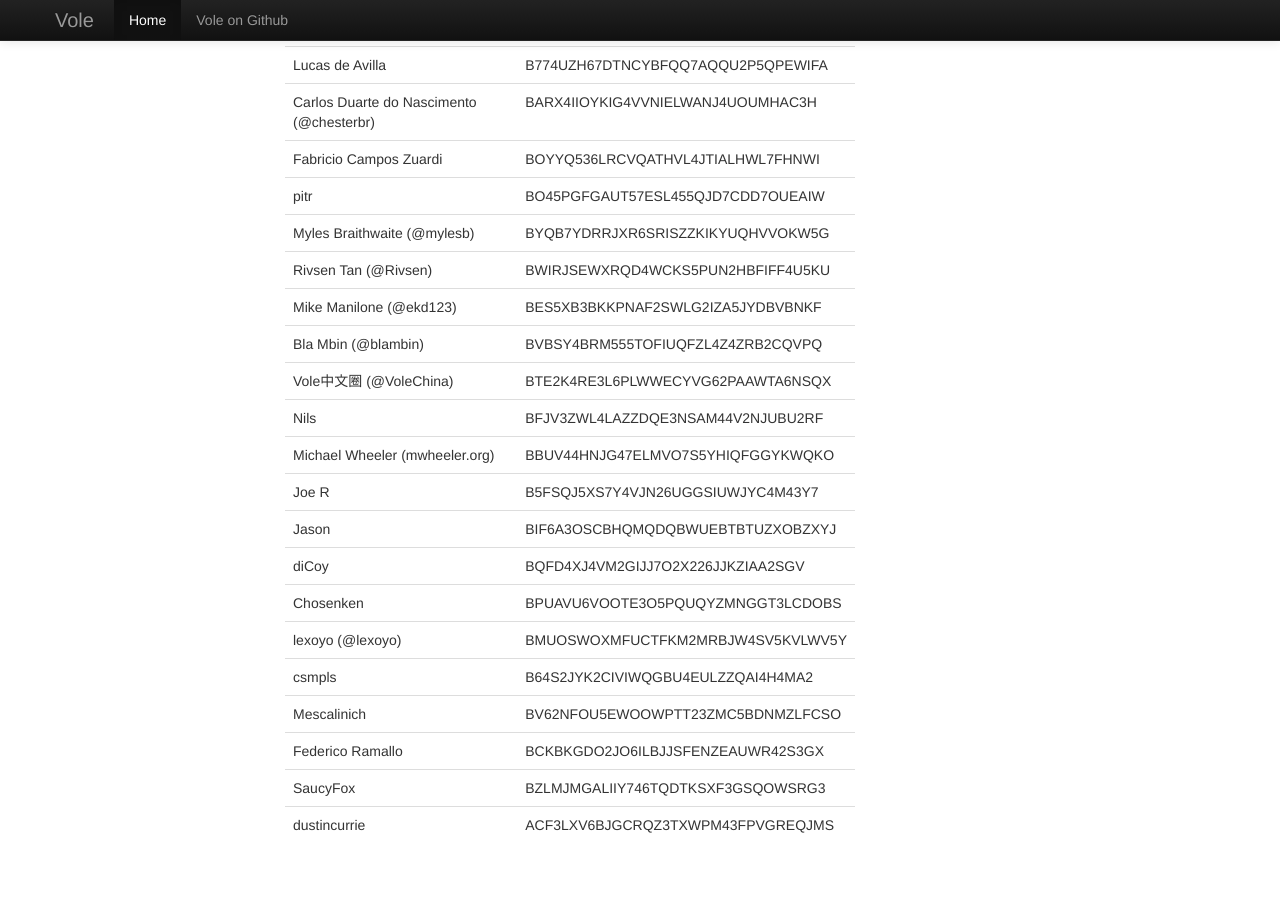
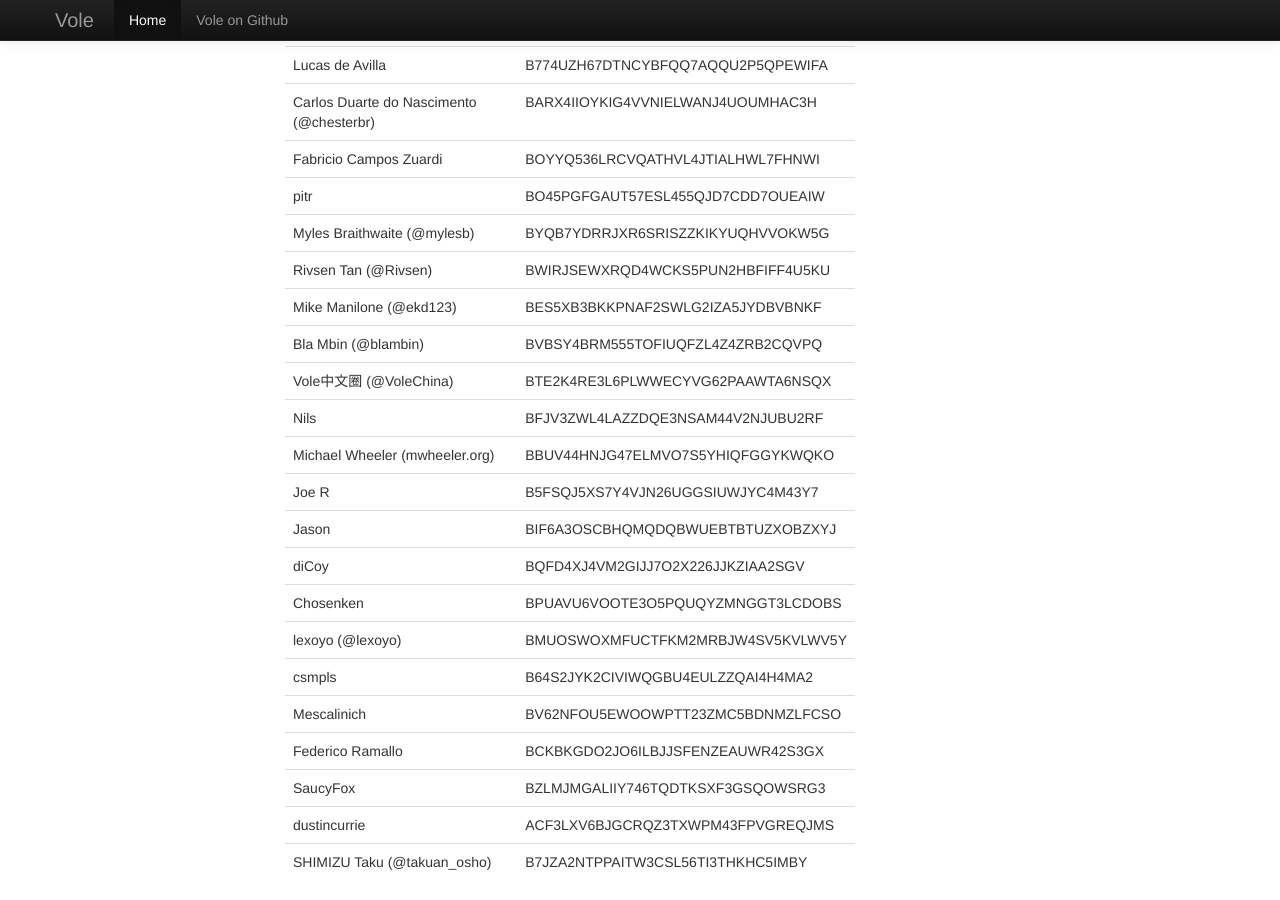
Before and after one commit to vole/vole.github.io, a Jekyll site: the page built from index.html, in a window 1280 px wide and 900 px high, scrolled down 3076 px. Built offline with Jekyll 4.4.1, drawn with Linux system fonts in a browser that asks for light colours; before the commit the page ends 3939 px from its top, so only the background shows below that.

Commit message:
Add my read-only secret key.
Add my read-only secret key of my BTSync folder for vole.

```diff
--- a/index.html
+++ b/index.html
@@ -246,6 +246,10 @@ title: Vole.cc
               <td>dustincurrie</td>
               <td>ACF3LXV6BJGCRQZ3TXWPM43FPVGREQJMS</td>
             </tr>
+            <tr>
+              <td>SHIMIZU Taku (@takuan_osho)</td>
+              <td>B7JZA2NTPPAITW3CSL56TI3THKHC5IMBY</td>
+            </tr>
           </tbody>
         </table>
       </div>
```
